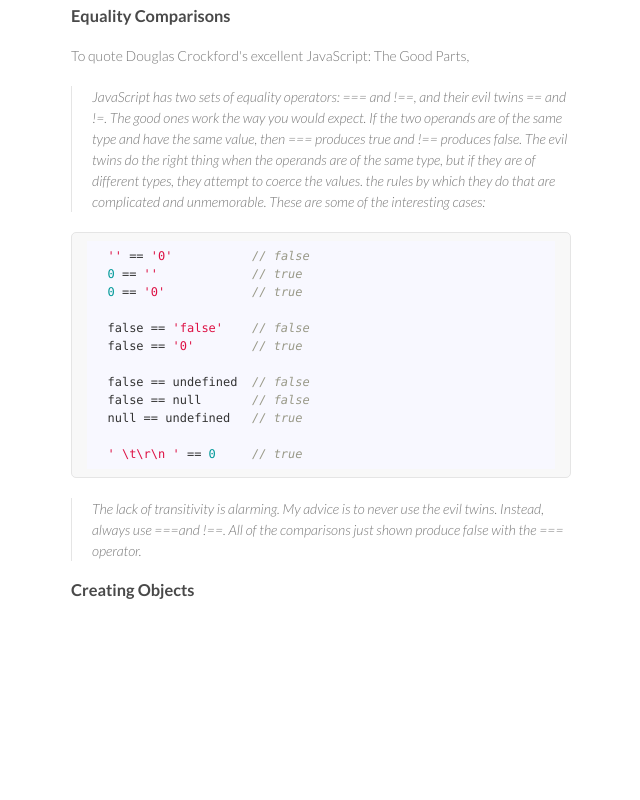
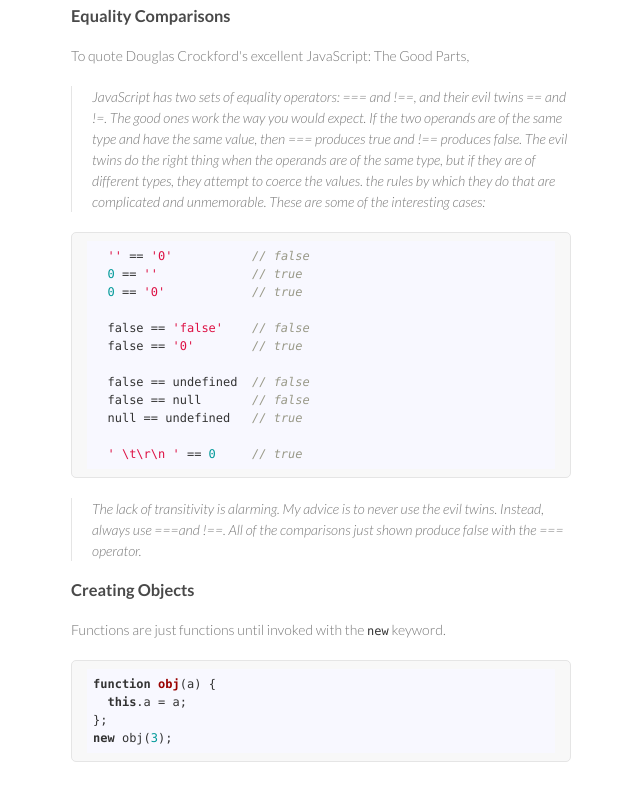
Before and after one commit to DevFacto/javascript-master-class, a website: page index.html in a window 1280 px wide. Shown: the part 4038-4838 px from the top of the page, without its empty margins (499-1139 px from the left). Before the commit the page ends 4707 px from the top, so only its background shows below. Drawn offline with Linux system fonts and the light colour scheme.

Commit message:
More changes

```diff
--- a/index.html
+++ b/index.html
@@ -210,6 +210,11 @@ console.log(<span class="string">"typeof(e) ==='undefined': "</span> + (<span cl
 <p>The lack of transitivity is alarming. My advice is to never use the evil twins. Instead, always use ===and !==. All of the comparisons just shown produce false with the === operator.</p>
 </blockquote>
 <h3>Creating Objects</h3>
+<p>Functions are just functions until invoked with the <code>new</code> keyword.</p>
+<pre><code class="lang-javascript"><span class="function"><span class="keyword">function</span> <span class="title">obj</span><span class="params">(a)</span> {</span>
+  <span class="keyword">this</span>.a = a;
+};
+<span class="keyword">new</span> obj(<span class="number">3</span>);</code></pre>
 
       </section>
       <footer>
```
Also changed, not shown: content/index.md (+10 -0 lines).
